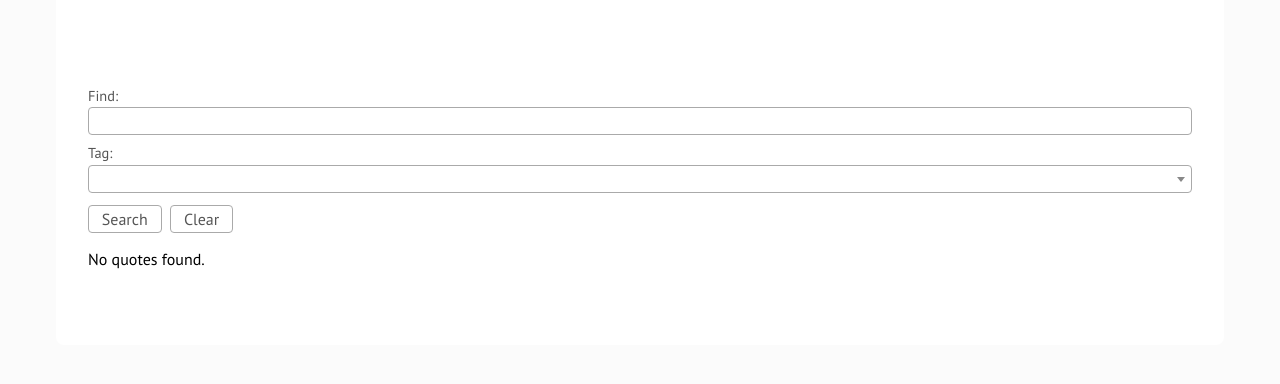
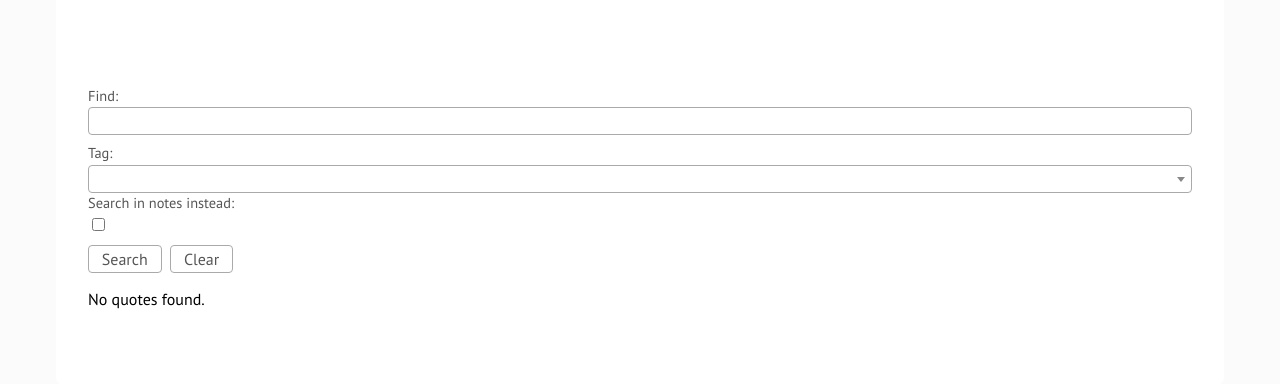
Before and after one commit to blairsec/blairbash, a Django app: template qdb/templates/qdb/search.html in a window 1280 px wide. Shown: the part 153-537 px from the top of the page. Run offline with Django 3.2, Linux system fonts and the light colour scheme; the template is opened without the code that fills it, so the values that code supplies are empty; some libraries are stand-ins or nearby versions.

Commit message:
checkbox to search in notes

```diff
--- a/qdb/templates/qdb/search.html
+++ b/qdb/templates/qdb/search.html
@@ -9,6 +9,7 @@
 	<form class="search" action="/search">
 		<div><label>Find:</label><input value="{{ query }}" type="text" name="q"></div>
 		<div><label>Tag:</label><select style="width: 100%" class="tag-input" name="tag"></select></div>
+		<div><label>Search in notes instead:</label><input type="checkbox" name="sn"></div>
 		<button type="submit">Search</button>&nbsp;
 		<button type="reset" onclick="resetSelect()">Clear</button>
 	</form>
```
